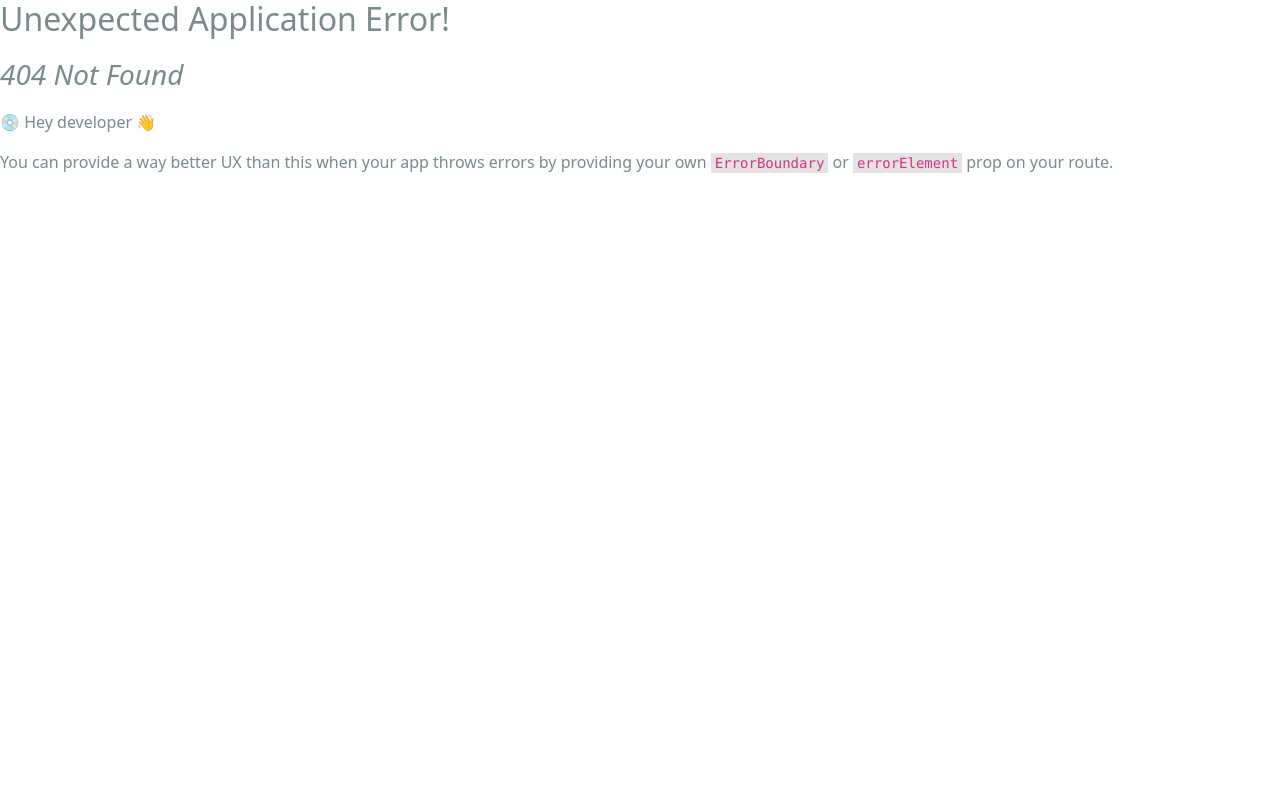
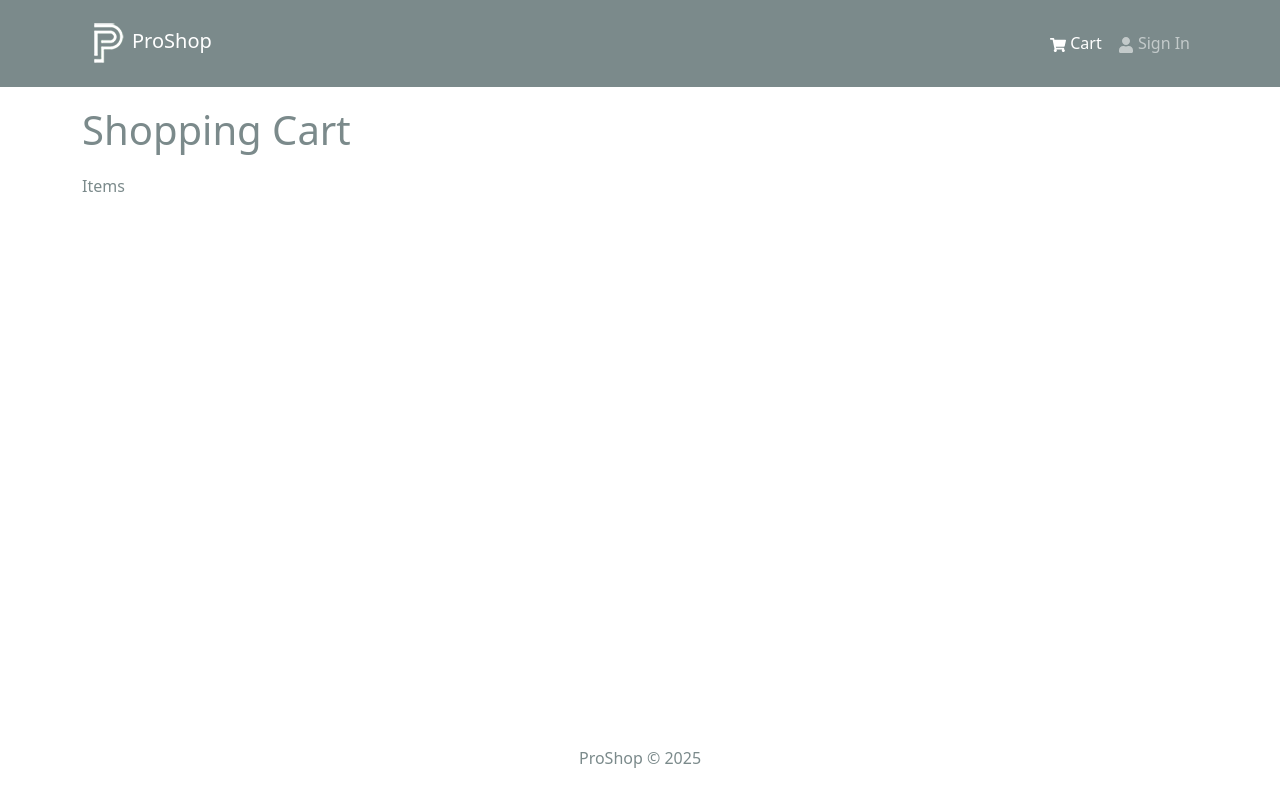
Before and after one commit to 26Husnam/ProShop, a React (Create React App) app in the folder frontend/: page /cart in a window 1280 px wide. Before the commit this address had no page. Shown: the top 802 px of the page. Built offline with nearby package versions, Linux system fonts and the light colour scheme.

Commit message:
Make CartScreen

```diff
--- a/frontend/src/components/Header.jsx
+++ b/frontend/src/components/Header.jsx
@@ -1,20 +1,19 @@
-import { Navbar, Nav, Container } from "react-bootstrap";
+import { Badge, Navbar, Nav, Container } from "react-bootstrap";
 import { FaShoppingCart, FaUser } from "react-icons/fa";
 import { LinkContainer } from "react-router-bootstrap";
-import {useSelector} from "react-redux";
+import { useSelector } from "react-redux";
 import logo from "../assets/logo.png";
 
 import React from "react";
 
 const Header = () => {
-  const {cartItems} = useSelector((state) => state.cart);
-  console.log(cartItems);
+  const { cartItems } = useSelector((state) => state.cart);
 
   return (
     <header>
       <Navbar bg="dark" variant="dark" expand="md" collapseOnSelect>
         <Container>
-          <LinkContainer to='/'>
+          <LinkContainer to="/">
             <Navbar.Brand>
               <img src={logo} alt="ProShop" />
               ProShop
@@ -23,12 +22,17 @@ const Header = () => {
           <Navbar.Toggle aria-controls="basic-navbar-nav" />
           <Navbar.Collapse id="basic-navbar-nav">
             <Nav className="ms-auto">
-            <LinkContainer to='/cart'>
+              <LinkContainer to="/cart">
                 <Nav.Link>
                   <FaShoppingCart /> Cart
+                  {cartItems.length > 0 && (
+                    <Badge pill bg="success" style={{ marginLeft: "5px" }}>
+                      {cartItems.reduce((a, c) => a + c.qty, 0)}
+                    </Badge>
+                  )}
                 </Nav.Link>
               </LinkContainer>
-              <LinkContainer to='/login'>
+              <LinkContainer to="/login">
                 <Nav.Link>
                   <FaUser /> Sign In
                 </Nav.Link>
--- a/frontend/src/index.js
+++ b/frontend/src/index.js
@@ -15,12 +15,14 @@ import App from './App';
 import reportWebVitals from './reportWebVitals';
 import HomeScreen from './screens/HomeScreen';
 import ProductScreen from './screens/ProductScreen';
+import CartScreen from './screens/CartScreen';
 
 const router = createBrowserRouter(
   createRoutesFromElements(
     <Route path='/' element={<App />}>
     <Route index={true} path='/' element={<HomeScreen />} />
     <Route path='/product/:id' element={<ProductScreen />} />
+    <Route path='/cart' element={<CartScreen />} />
 
     </Route>
   )
--- /dev/null
+++ b/frontend/src/screens/CartScreen.jsx
@@ -0,0 +1,31 @@
+import { Link, useNavigate} from 'react-router-dom'
+import {useDispatch, useSelector} from 'react-redux'
+import {Row, Col,  ListGroup, Image, Form, Button, Card} from 'react-bootstrap'
+import {FaTrash} from 'react-icons/fa'
+import Message from '../components/Message'
+
+const CartScreen = () => {
+
+    const navigate = useNavigate();
+    const dispatch = useDispatch();
+
+    const cartItems = useSelector((state) => state.cart);
+
+  return (
+    <Row>
+        <Col md={8}>
+        <h1 style={{marginBottom: '20px'}}>Shopping Cart</h1>
+        {
+            cartItems.length === 0 ? (
+                <Message variant='info'>
+                    Your cart is empty <Link to='/'>Go Back</Link>
+                </Message>
+            ) : (
+                <ListGroup variant='flush'>Items</ListGroup>
+            )}
+        </Col>
+    </Row>
+  )
+}
+
+export default CartScreen
```
Lines whose indentation alone changed are shown as unchanged.
